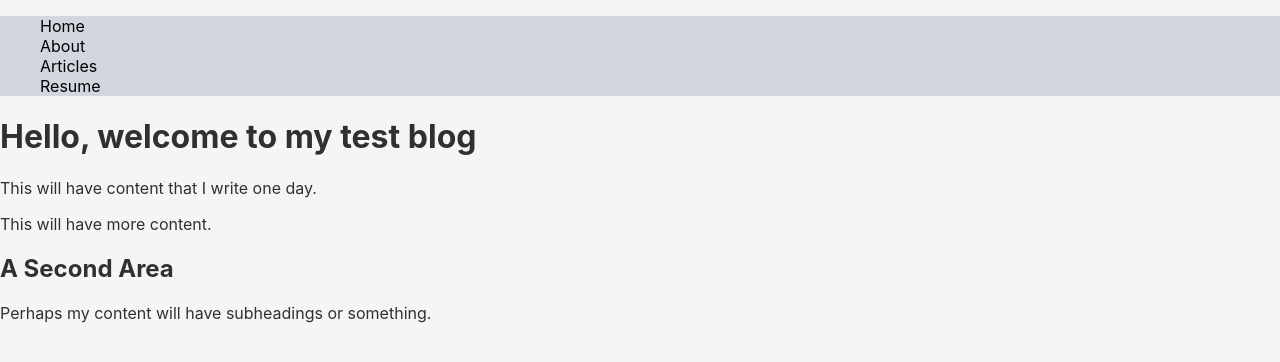
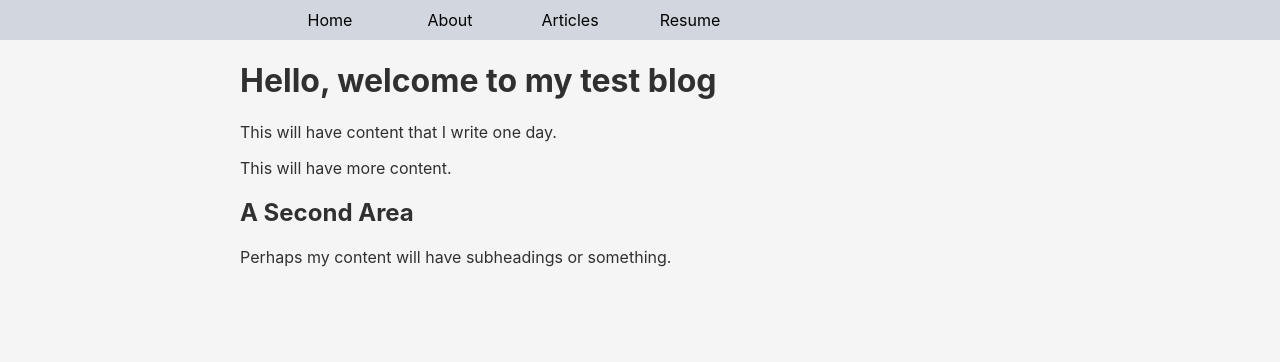
Before and after one commit to AronKuch/full-reaction, a React (Create React App) app: page / in a window 1280 px wide. Shown: the top 362 px of the page. Built offline with nearby package versions, Linux system fonts and the light colour scheme.

Commit message:
Added content-width to all pages. Improved the navbar.

```diff
--- a/src/index.css
+++ b/src/index.css
@@ -13,7 +13,6 @@ body {
     "Ubuntu", "Cantarell", "Fira Sans", "Droid Sans", "Helvetica Neue",
     sans-serif;
   -webkit-font-smoothing: antialiased;
-  -moz-osx-font-smoothing: grayscale;
 }
 
 code {
@@ -30,15 +29,34 @@ img {
 body {
   background-color: #f5f5f5;
   color: #303030;
+  margin: 0;
+  padding: 0;
 }
 
 nav {
   background-color: #d2d7df;
 }
 
+nav li {
+  display: inline-block;
+  text-align: center;
+  height: 40px;
+  width: 15%;
+  padding: 0;
+  /*  border-style: outset; seemed like a good idea, did not look like a good idea. */
+}
+.content-width {
+  width: 800px;
+  margin: 0 auto;
+  /*padding: 5px;*/
+}
 nav a {
+  display: inline-block;
   text-decoration: none;
   color: black;
+  height: 100%;
+  width: 100%;
+  padding: 10px;
 }
 
 nav a:focus,
--- a/src/navbar.js
+++ b/src/navbar.js
@@ -3,7 +3,7 @@ import { Link } from "react-router-dom";
 
 const NavBar = () => (
   <nav>
-    <ul>
+    <ul className="content-width">
       <li key="0">
         <Link to="/">Home</Link>
       </li>
--- a/src/pages/about.js
+++ b/src/pages/about.js
@@ -1,7 +1,7 @@
 import React from "react";
 
 const AboutPage = () => (
-  <>
+  <div className="content-width">
     <h1>Who is Aron Kuch?</h1>
     <p>
       This will have content about me. With it you can better understand who I
@@ -21,7 +21,7 @@ const AboutPage = () => (
       working on the app.
     </p>
     <h2>Caretaking</h2>
-  </>
+  </div>
 );
 
 export default AboutPage;
--- a/src/pages/article.js
+++ b/src/pages/article.js
@@ -28,7 +28,7 @@ const ArticlePage = ({ match }) => {
   if (!article) return <NotFoundPage />;
 
   return (
-    <>
+    <div className="content-width">
       <h1>{articleInfo.title}</h1>
       <UpvotesSection
         articleName={name}
@@ -40,7 +40,7 @@ const ArticlePage = ({ match }) => {
       <CommentsList comments={articleInfo.comments} />
       <h2>Other Article</h2>
       <ListComponent articles={otherArticles} />
-    </>
+    </div>
   );
 };
 
--- a/src/pages/articleslist.js
+++ b/src/pages/articleslist.js
@@ -3,10 +3,10 @@ import ListComponent from "../components/listcomponent.js";
 import content from "./content.js";
 
 const ArticleListPage = () => (
-  <>
+  <div className="content-width">
     <h1>Articles</h1>
     <ListComponent articles={content} sample={true} />
-  </>
+  </div>
 );
 
 export default ArticleListPage;
--- a/src/pages/home.js
+++ b/src/pages/home.js
@@ -1,13 +1,13 @@
 import React from "react";
 
 const HomePage = () => (
-  <>
+  <div className="content-width">
     <h1>Hello, welcome to my test blog</h1>
     <p>This will have content that I write one day.</p>
     <p>This will have more content.</p>
     <h2>A Second Area</h2>
     <p>Perhaps my content will have subheadings or something.</p>
-  </>
+  </div>
 );
 
 export default HomePage;
--- a/src/pages/notfound.js
+++ b/src/pages/notfound.js
@@ -1,13 +1,13 @@
 import React from "react";
 
 const NotFoundPage = () => (
-  <>
+  <div className="content-width">
     <h1>Here Be Dragons</h1>
     <p>
       You've fallen off the edge of the site. Use the Navbar to steer yerself to
       safer waters.
     </p>
-  </>
+  </div>
 );
 
 export default NotFoundPage;
--- a/src/pages/resume.js
+++ b/src/pages/resume.js
@@ -23,11 +23,11 @@ const Pictures = () => {
 
 const ResumePage = () => {
   return (
-    <>
+    <div className="content-width">
       <h1>Resume</h1>
       <p>I have worked in these softwares.</p>
       <Pictures />
-    </>
+    </div>
   );
 };
 
```
